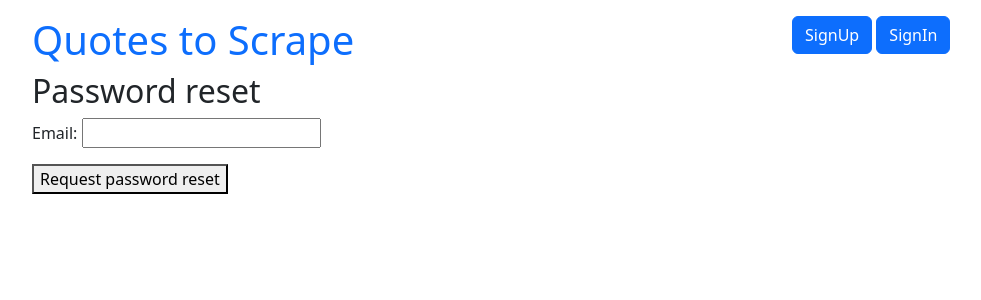
After one commit to Ar-Dante/HW_10_Django, a Django app: page /users/reset-password/ in a window 1280 px wide. The commit adds this page. Shown: the top 300 px of the page, without its empty margins (50-1031 px from the left). Run offline with Django 4.2, Linux system fonts and the light colour scheme.

Commit message:
add reset password

```diff
--- a/users/templates/users/login.html
+++ b/users/templates/users/login.html
@@ -27,5 +27,8 @@
     </div>
     <button type="submit" class="btn btn-primary">Submit</button>
     <button type="reset" class="btn btn-info">Reset</button>
+    <div class="small text-center">
+        <a href="{% url "users:password_reset" %}" class="text-center"><i>Forgot Password?</i></a>
+    </div>
 </form>
 {% endblock %}
--- /dev/null
+++ b/users/templates/users/password_reset.html
@@ -0,0 +1,12 @@
+{% extends "quotes/base.html" %}
+
+{% block content %}
+
+<h2>Password reset</h2>
+<form method="post">
+    {% csrf_token %}
+    {{ form.as_p }}
+    <button type="submit">Request password reset</button>
+</form>
+
+{% endblock %}
--- /dev/null
+++ b/users/templates/users/password_reset_subject.txt
@@ -0,0 +1 @@
+Password Reset
--- a/users/urls.py
+++ b/users/urls.py
@@ -1,8 +1,8 @@
-from django.contrib.auth.views import LoginView,LogoutView
+from django.contrib.auth.views import LoginView, LogoutView
 from django.urls import path
-
+from django.contrib.auth.views import PasswordResetDoneView, PasswordResetConfirmView, PasswordResetCompleteView
 from .forms import LoginForm
-from .views import RegisterView
+from .views import RegisterView, ResetPasswordView
 
 app_name = "users"
 
@@ -16,4 +16,14 @@ urlpatterns = [
     path('logout/', LogoutView.as_view(
         template_name="users/logout.html",
     ), name='logout'),
+    path('reset-password/', ResetPasswordView.as_view(), name='password_reset'),
+    path('reset-password/done/', PasswordResetDoneView.as_view(template_name='users/password_reset_done.html'),
+         name='password_reset_done'),
+    path('reset-password/confirm/<uidb64>/<token>/',
+         PasswordResetConfirmView.as_view(template_name='users/password_reset_confirm.html',
+                                          success_url='/users/reset-password/complete/'),
+         name='password_reset_confirm'),
+    path('reset-password/complete/',
+         PasswordResetCompleteView.as_view(template_name='users/password_reset_complete.html'),
+         name='password_reset_complete'),
 ]
--- a/users/views.py
+++ b/users/views.py
@@ -1,6 +1,9 @@
 # Create your views here.
 from django.contrib import messages
+from django.contrib.auth.views import PasswordResetView
+from django.contrib.messages.views import SuccessMessageMixin
 from django.shortcuts import render, redirect
+from django.urls import reverse_lazy
 from django.views import View
 
 from .forms import RegisterForm
@@ -28,3 +31,12 @@ class RegisterView(View):
             messages.success(request, f"Вітаємо {username}. Ваш акаунт успішно створено!")
             return redirect(to="users:login")
         return render(request, self.template_name, {"form": form})
+
+
+class ResetPasswordView(SuccessMessageMixin, PasswordResetView):
+    template_name = 'users/password_reset.html'
+    email_template_name = 'users/password_reset_email.html'
+    html_email_template_name = 'users/password_reset_email.html'
+    success_url = reverse_lazy('users:password_reset_done')
+    success_message = "An email with instructions to reset your password has been sent to %(email)s."
+    subject_template_name = 'users/password_reset_subject.txt'
```
Also changed, not shown: hw_project/settings.py (+10 -0 lines), users/templates/users/password_reset_complete.html (added, +7 -0 lines), users/templates/users/password_reset_confirm.html (added, +12 -0 lines), users/templates/users/password_reset_done.html (added, +8 -0 lines), users/templates/users/password_reset_email.html (added, +13 -0 lines), db.sqlite3.
